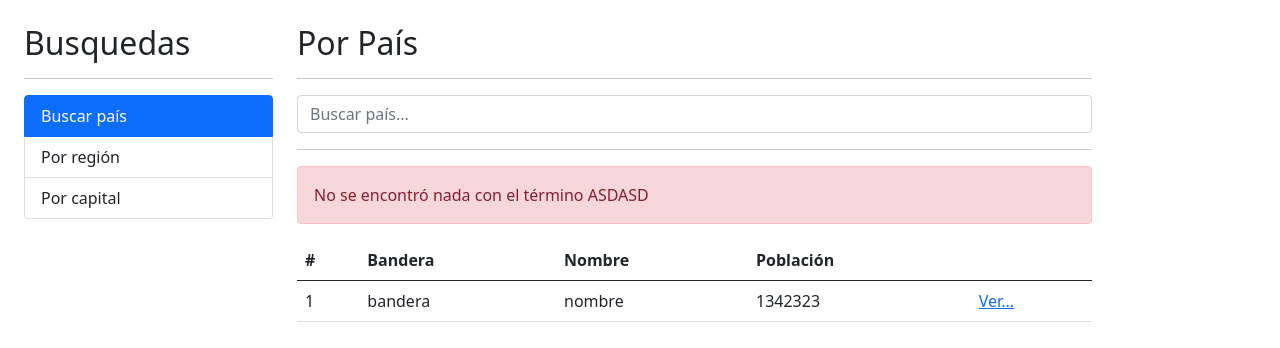
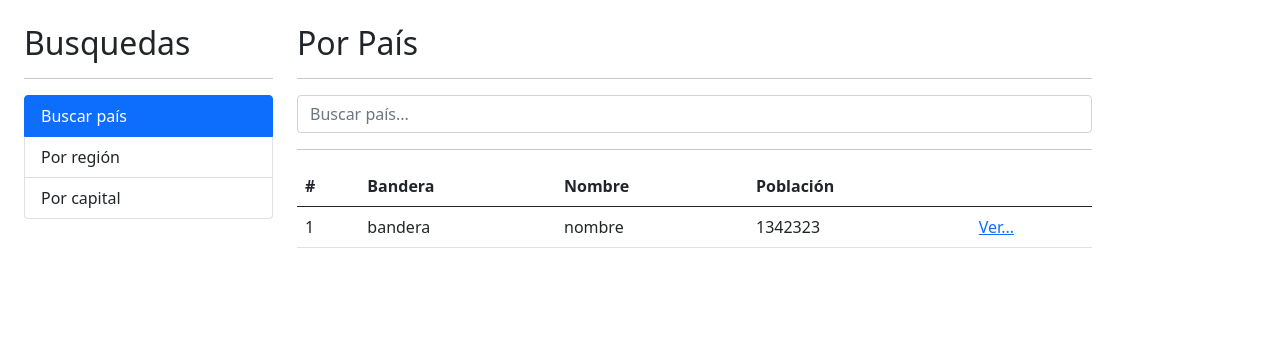
Before and after one commit to urkx/Angular-training, an Angular app in the folder udemy/paisesApp/: page / in a window 1280 px wide. Shown: the top 348 px of the page. Built offline with nearby package versions, Linux system fonts and the light colour scheme.

Commit message:
por-pais error management

```diff
--- a/udemy/paisesApp/src/app/pais/pages/por-pais/por-pais.component.html
+++ b/udemy/paisesApp/src/app/pais/pages/por-pais/por-pais.component.html
@@ -10,11 +10,11 @@
 </div>
 <hr>
 
-<div class="alert alert-danger">
-    No se encontró nada con el término ASDASD
+<div class="alert alert-danger" *ngIf="hayError">
+    No se encontró nada con el término {{termino}}
 </div>
 
-<div class="row">
+<div class="row" *ngIf="!hayError">
     <div class="col">
         <table class="table table-hover">
             <thead>
--- a/udemy/paisesApp/src/app/pais/pages/por-pais/por-pais.component.ts
+++ b/udemy/paisesApp/src/app/pais/pages/por-pais/por-pais.component.ts
@@ -10,6 +10,7 @@
 export class PorPaisComponent implements OnInit {
 
   termino: string = '';
+  hayError: boolean = false;
 
   constructor(private paisService: PaisService) { }
 
@@ -17,12 +18,16 @@
   }
 
   buscar(){
+    this.hayError = false;
+    console.log(this.termino);
 
-    console.log(this.termino);
     this.paisService.buscarPais(this.termino)
     .subscribe(respuesta => {
       console.log(respuesta);
-    });
+    },
+      error => {
+        this.hayError = true;
+      });
 
   }
 
--- a/udemy/paisesApp/src/app/pais/services/pais.service.ts
+++ b/udemy/paisesApp/src/app/pais/services/pais.service.ts
@@ -1,6 +1,7 @@
 import { HttpClient } from '@angular/common/http';
 import { Injectable } from '@angular/core';
-import { Observable } from 'rxjs';
+import { Observable, of } from 'rxjs';
+import { catchError } from 'rxjs/operators';
 
 @Injectable({
   providedIn: 'root'
```
